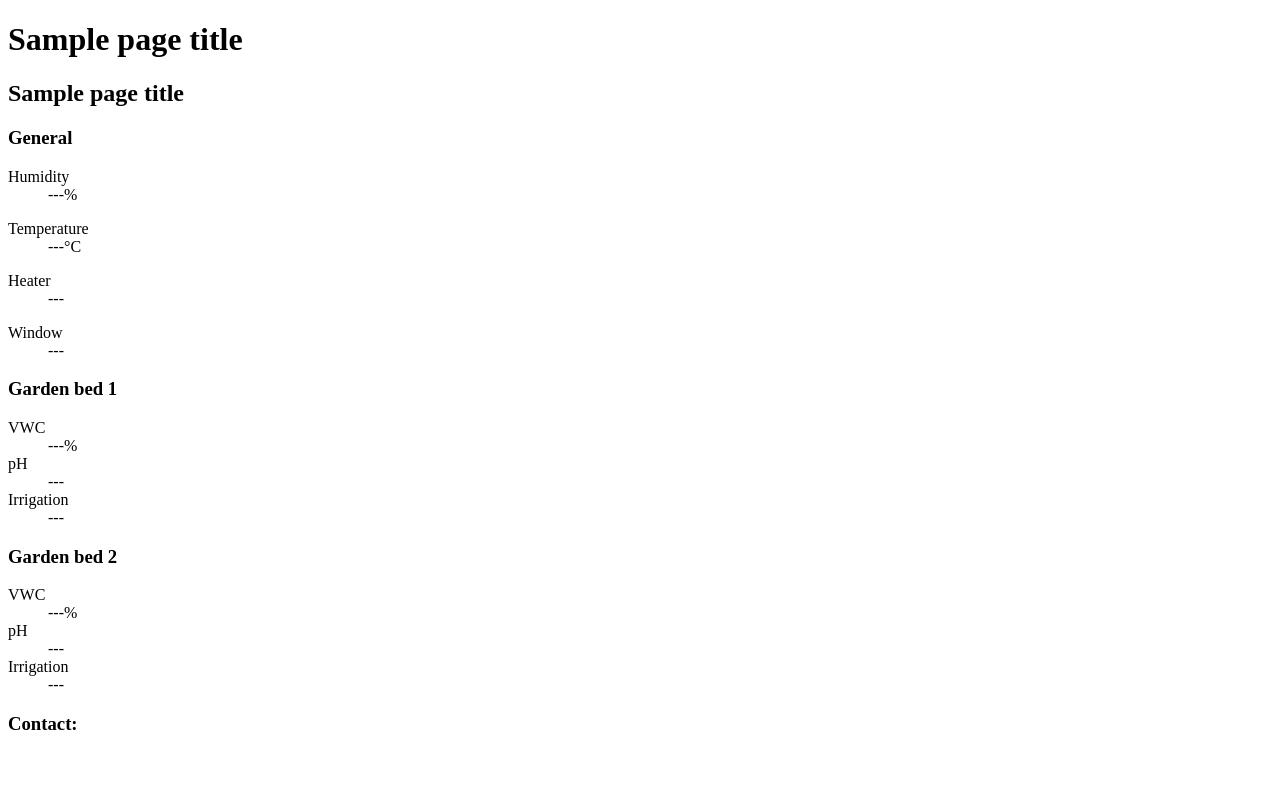
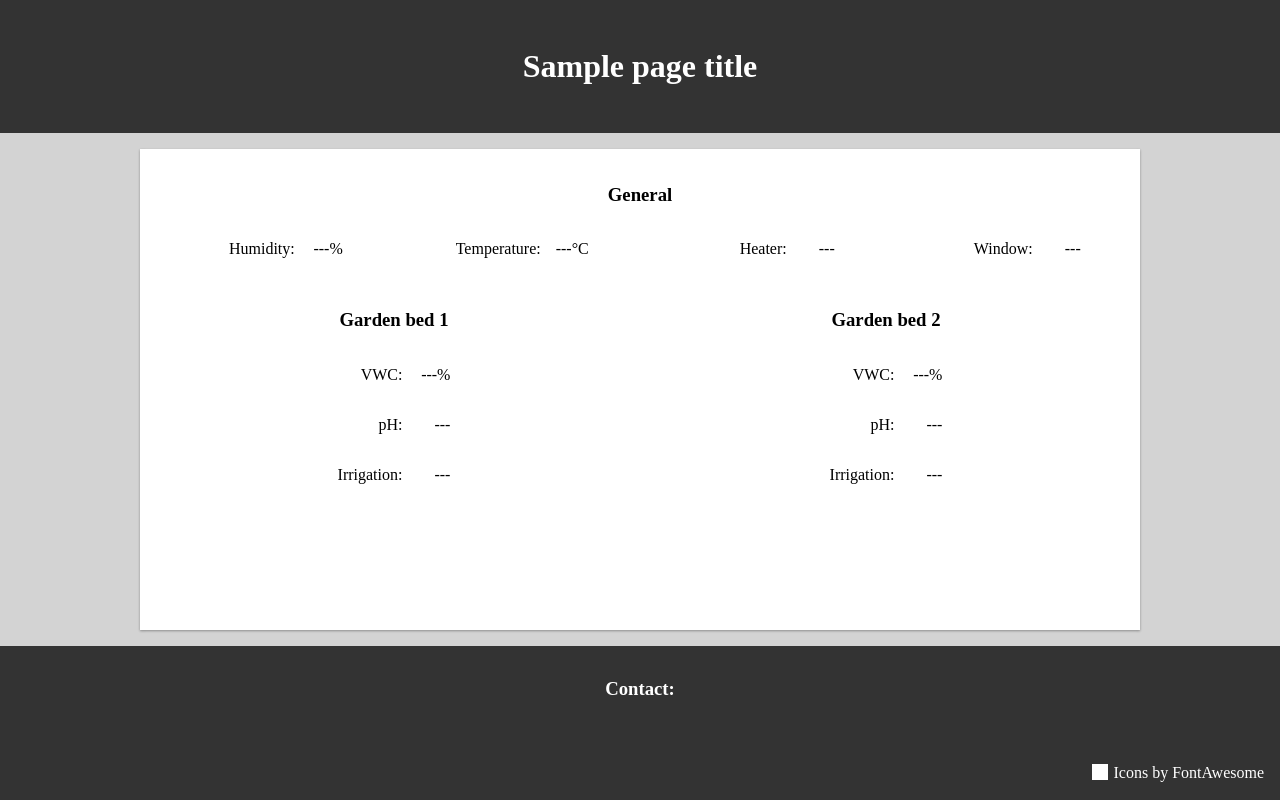
Before and after one commit to bakedonion/smart-greenhouse, a Python web app: template smartgreenhouse/webapp/webapp/templates/index.html in a window 1280 px wide. Run offline with Jinja, Linux system fonts and the light colour scheme; the template is opened without the code that fills it: most values are stand-ins (such as "Sample title", 1, 10 or a date in 2020); grey boxes are pictures that could not be loaded.

Commit message:
added basic styling and fontawesome icons

```diff
--- /dev/null
+++ b/smartgreenhouse/webapp/webapp/static/styles/style.css
@@ -0,0 +1,227 @@
+/* vars */
+
+:root {
+    --background-color: lightgrey;
+    --content-background-color: #fff;
+    --accent-color: rgba(51, 51, 51, 1);
+    --accent-text-color: white;
+    --hover-color: rgba(80, 80, 80, 1);
+    --max-content-width: 1000px;
+    --gap-size: 10px;
+    --pad-size: var(--gap-size);
+}
+
+
+/* core styles */
+
+html {
+    box-sizing: border-box;
+}
+
+*, *::before, *::after {
+    box-sizing: inherit;
+}
+
+body {
+    margin: 0;
+    background-color: var(--background-color);
+}
+
+header, footer a {
+    text-decoration: none;
+    color: inherit;
+}
+
+h1, h2, h3 {
+    margin: 0;
+    padding: 1em;
+}
+
+.card-heading{
+    text-align: center;
+}
+
+.content {
+    padding: 1em;
+    margin-left: auto;
+    margin-right: auto;
+    max-width: var(--max-content-width);
+}
+
+.icon {
+    display: inline-block;
+    height: 1em;
+    width: 1em;
+    background-color: currentColor;
+    -webkit-mask-repeat: no-repeat no-repeat;
+    mask-repeat: no-repeat no-repeat;
+}
+
+.icon.github {
+    -webkit-mask-image: url('../icons/fontawesome/github-alt-brands.svg');
+    mask-image: url('../icons/fontawesome/github-alt-brands.svg')
+}
+
+.icon.email {
+    -webkit-mask-image: url('../icons/fontawesome/envelope-solid.svg');
+    mask-image: url('../icons/fontawesome/envelope-solid.svg')
+}
+
+.icon.fontawesome {
+    -webkit-mask-image: url('../icons/fontawesome/font-awesome-flag-brands.svg');
+    mask-image: url('../icons/fontawesome/font-awesome-flag-brands.svg')
+}
+
+.icon-link {
+    display: inline-grid;
+    column-gap: 5px;
+    grid-template-columns: max-content max-content;
+    justify-items: right;
+}
+
+.no-padding {
+    padding: 0;
+}
+
+/* page styles */
+
+.page {
+    display: grid;
+    grid-template-areas:    "header"
+                            "main"
+                            "footer";
+    grid-template-rows: auto 1fr auto;
+    min-height: 100vh;
+}
+
+/* header styles */
+
+header {
+    grid-area: header;
+    background-color: var(--accent-color);
+    color: var(--accent-text-color);
+}
+
+header .content {
+    display: grid;
+    grid-template-columns: max-content;
+    align-items: center;
+    justify-content: center;
+}
+
+#page-title-big {
+    display: none;
+}
+
+/* main styles */
+
+main {
+    grid-area: main;
+    margin: 1em 0;
+}
+
+main .content {
+    height: 100%;
+    background-color: white;
+    box-shadow: 0 1px 3px rgba(0,0,0,0.12), 0 1px 2px rgba(0,0,0,0.24);
+}
+
+.auto-fit-13ex-plus-6ch-1fr {
+    display: grid;
+    grid-template-columns: repeat(auto-fit, minmax(calc(13ex + 6ch), 1fr));
+    gap: 1em;
+}
+
+.no-row-gap {
+    row-gap: 0;
+}
+
+.no-column-gap {
+    column-gap: 0;
+}
+
+.center-max-content {
+    display: grid;
+    grid-template-columns: max-content;
+    justify-content: center;
+}
+
+.dl-oneline {
+    display: grid;
+    grid-template-columns: max-content max-content;
+    justify-content: center;
+    text-align: end;
+}
+
+.dl-align-13ex-6ch {
+    grid-template-columns: 13ex 6ch;
+}
+
+.dl-align-max-content-6ch {
+    grid-template-columns: max-content 6ch;
+}
+
+dt::after {
+    content: ':';
+}
+
+dl, dt, dd {
+    margin: 0;
+}
+
+dt, dd {
+    padding: 1em 0;
+}
+
+.greenhouse-general-info {
+    margin-bottom: 1em;
+}
+
+.card-highlight {
+    border-radius: 2px;
+    box-shadow: 0 0px 0px rgba(0,0,0,0.12), 0 0px 0px rgba(0,0,0,0.24);
+    transition: all 0.3s cubic-bezier(.25,.8,.25,1);
+}
+
+.card-highlight:hover {
+  box-shadow: 0px 0px 5px 1px rgba(0,0,0,0.25), 0px 0px 5px 1px rgba(0,0,0,0.22);
+  cursor: pointer; /* TODO */
+}
+
+/* footer styles */
+
+footer {
+    grid-area: footer;
+    background-color: var(--accent-color);
+    color: var(--accent-text-color);
+    color: var(--accent-text-color);
+    padding: 1em 0;
+}
+
+.contact-info {
+    display: grid;
+    justify-content: center;
+    padding-bottom: 2em;
+}
+
+footer ul {
+    list-style: none;
+    margin-bottom: 0;
+}
+
+.credits {
+    text-align: end;
+    padding: 0em 1em;
+}
+
+/* media queries */
+
+@media (min-width: 500px) {
+    #page-title {
+        display: none;
+    }
+
+    #page-title-big {
+        display: initial;
+    }
+}
--- a/smartgreenhouse/webapp/webapp/templates/index.html
+++ b/smartgreenhouse/webapp/webapp/templates/index.html
@@ -6,6 +6,7 @@
     <meta name="viewport" content="width=device-width, initial-scale=1.0">
     <meta http-equiv="X-UA-Compatible" content="ie=edge">
     <title>{{ title }}</title>
+    <link rel="stylesheet" href="{{ url_for('static', filename='styles/style.css') }}">
 </head>
 
 <body>
@@ -99,6 +100,11 @@
                     {%- endif %}
                 </div>
             </div>
+            <div class="credits">
+                <a href="https://fontawesome.com/" class="icon-link" target="_blank"><span
+                        class="icon fontawesome"></span>Icons by
+                    FontAwesome</a>
+            </div>
         </footer>
     </div>
 </body>
```
Also changed, not shown: 3 other files.
